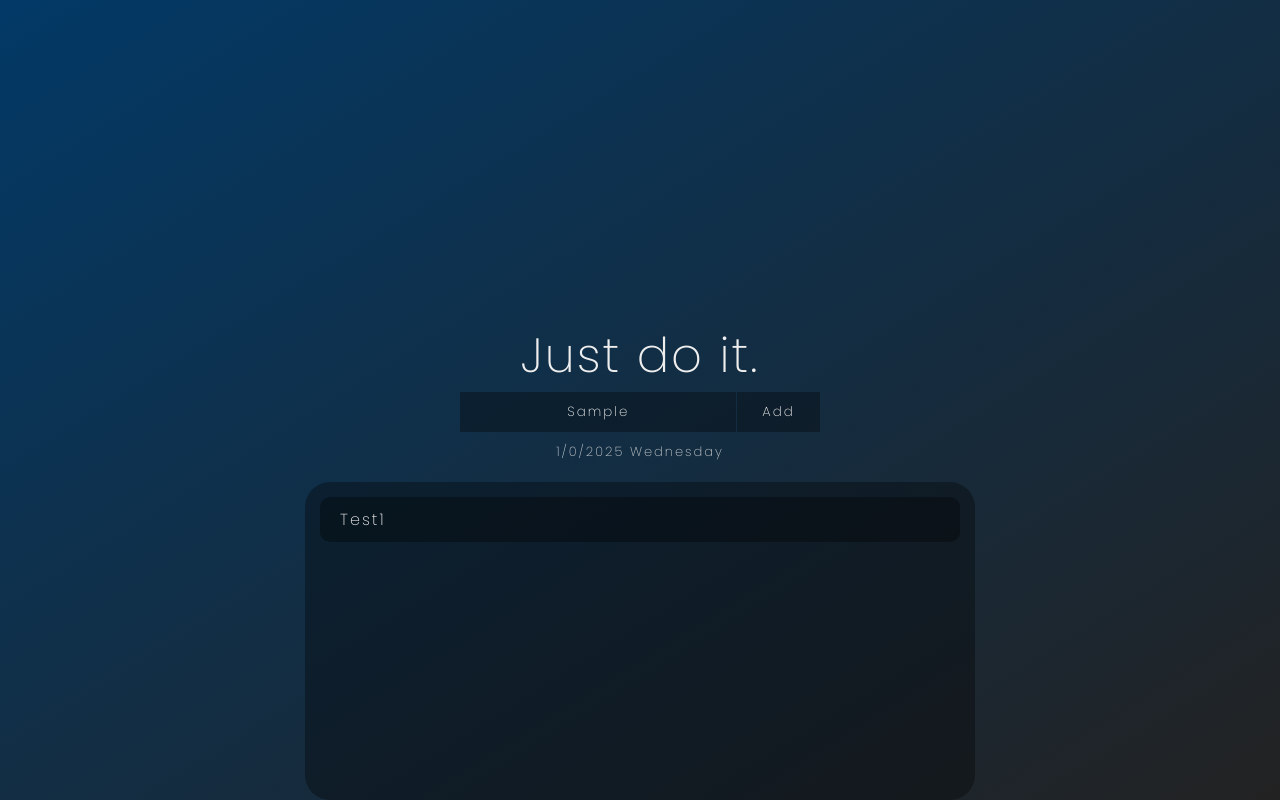
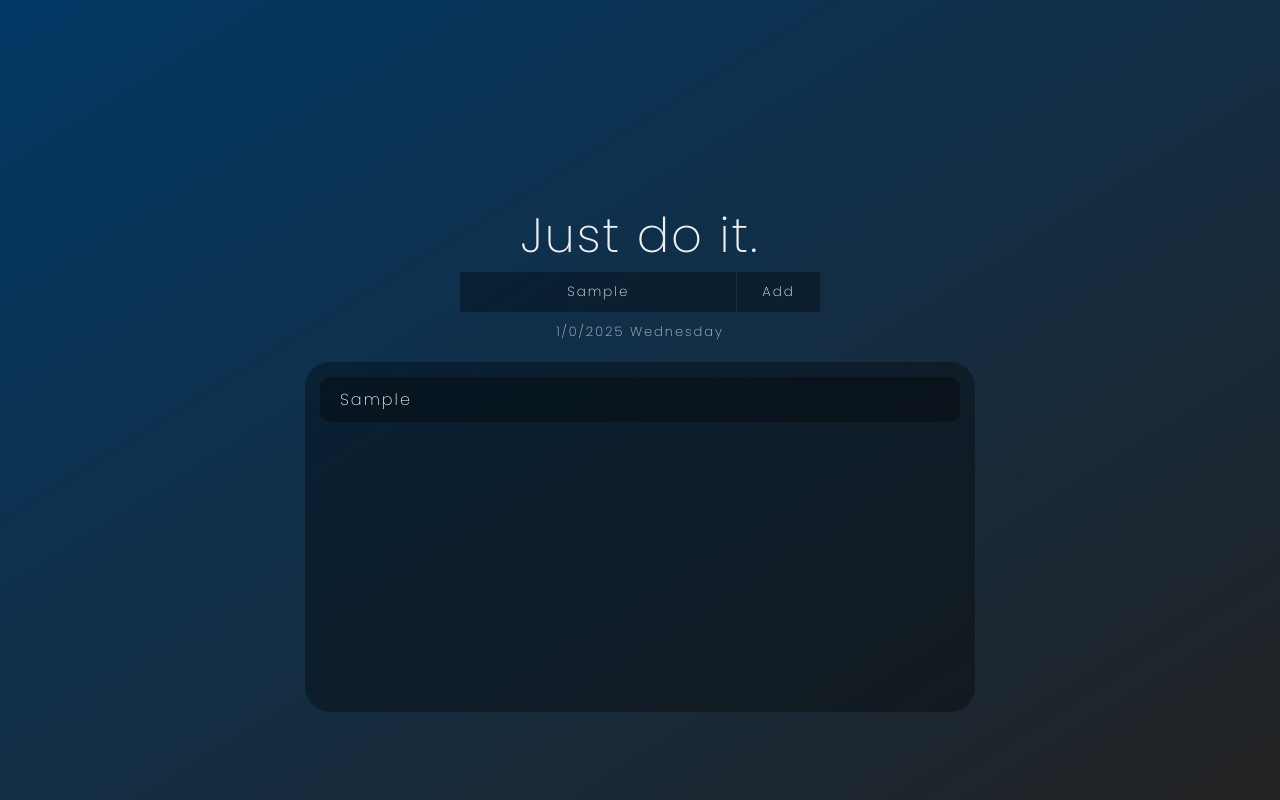
Before and after one commit to iwansal64/TO-LIST-APP, a plain HTML site: page client/Home/index.html in a window 1280 px wide. Both pictures are taken after typing "Sample" into the empty fields and a click on the button "Add". Drawn offline with Linux system fonts and the light colour scheme.

Commit message:
Add 'add task' mechanism

```diff
--- a/client/Home/index.html
+++ b/client/Home/index.html
@@ -22,7 +22,6 @@
         <p id="time"></p>
 
         <ul id="task-list">
-            <li class="task">Test1</li>
         </ul>
 
         <script src="./script.js" defer></script>
--- a/client/Home/script.js
+++ b/client/Home/script.js
@@ -1,5 +1,22 @@
+/*
+---- DEFINITIONS ----
+*/
+
+// TODO LIST VARIABLES
+const current_tasks = (window.localStorage.getItem("current-tasks") || "").split(",");
+const completed_tasks = (window.localStorage.getItem("completed-tasks") || "").split(",");
+
+const tasks_container = document.getElementById("task-list");
+const add_button = document.getElementById("task-add");
+const task_name_input = document.getElementById("task-name");
+
+// OTHER VARIABLES
 const time_element = document.getElementById("time");
 const days = ["Sunday", "Monday", "Tuesday", "Wednesday", "Thursday", "Friday", "Saturday"];
+
+/*
+---- FUNCTIONS ----
+*/
 
 function update_time() {
     const today_date = new Date();
@@ -16,9 +33,48 @@ setInterval(() => {
 
 function complete_task(event) {
     event.target.classList.toggle("completed");
+    task_name = event.target.innerText;
+    delete current_tasks[current_tasks.indexOf(task_name)];
+    completed_tasks.push(task_name);
+    store_data();
 }
+
+current_id = 0
+function generate_id() {
+    current_id += 1;
+    result = current_id.toString();
+    if(result.length < 5) {
+        for (let index = 0; index < (5 - result); index++) {
+            result = "0" + result;
+        }
+    }
+    result = "TASK_ID-"+result;
+    return result;
+}
+
+function add_task(task_name) {
+    const new_list = document.createElement("li");
+    new_list.className = "task";
+    new_list.dataset["id"] = generate_id();
+    new_list.innerText = task_name;
+    new_list.addEventListener("click", complete_task);
+    tasks_container.appendChild(new_list);
+    current_tasks.push(task_name);
+    store_data();
+}
+
+function store_data() {
+    console.log(current_tasks);
+    console.log(completed_tasks);
+    window.localStorage.setItem("current-tasks", current_tasks.join(","));
+    window.localStorage.setItem("completed-tasks", completed_tasks.join(","));
+}
+
+/* ---- Events ---- */
 
 const tasks = document.getElementsByClassName("task");
 Array.from(tasks).forEach(element => {
     element.addEventListener("click", complete_task);
 });
+
+add_button.addEventListener("click", () => add_task(task_name_input.value));
--- a/client/Home/style.css
+++ b/client/Home/style.css
@@ -19,7 +19,7 @@ body {
 }
 
 #title {
-    margin-top: 25%;
+    margin-top: 200px;
     font-size: 3rem;
 }
 
```
